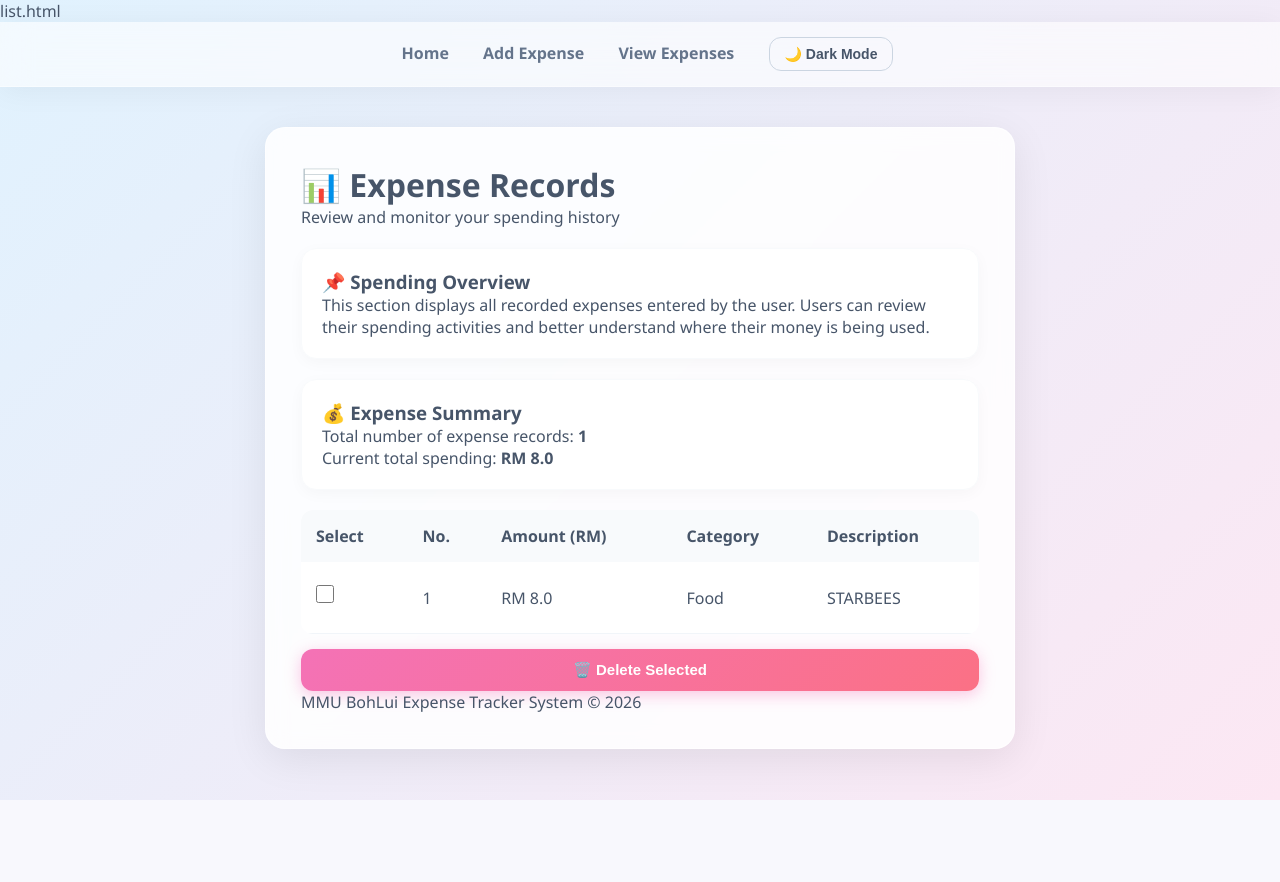
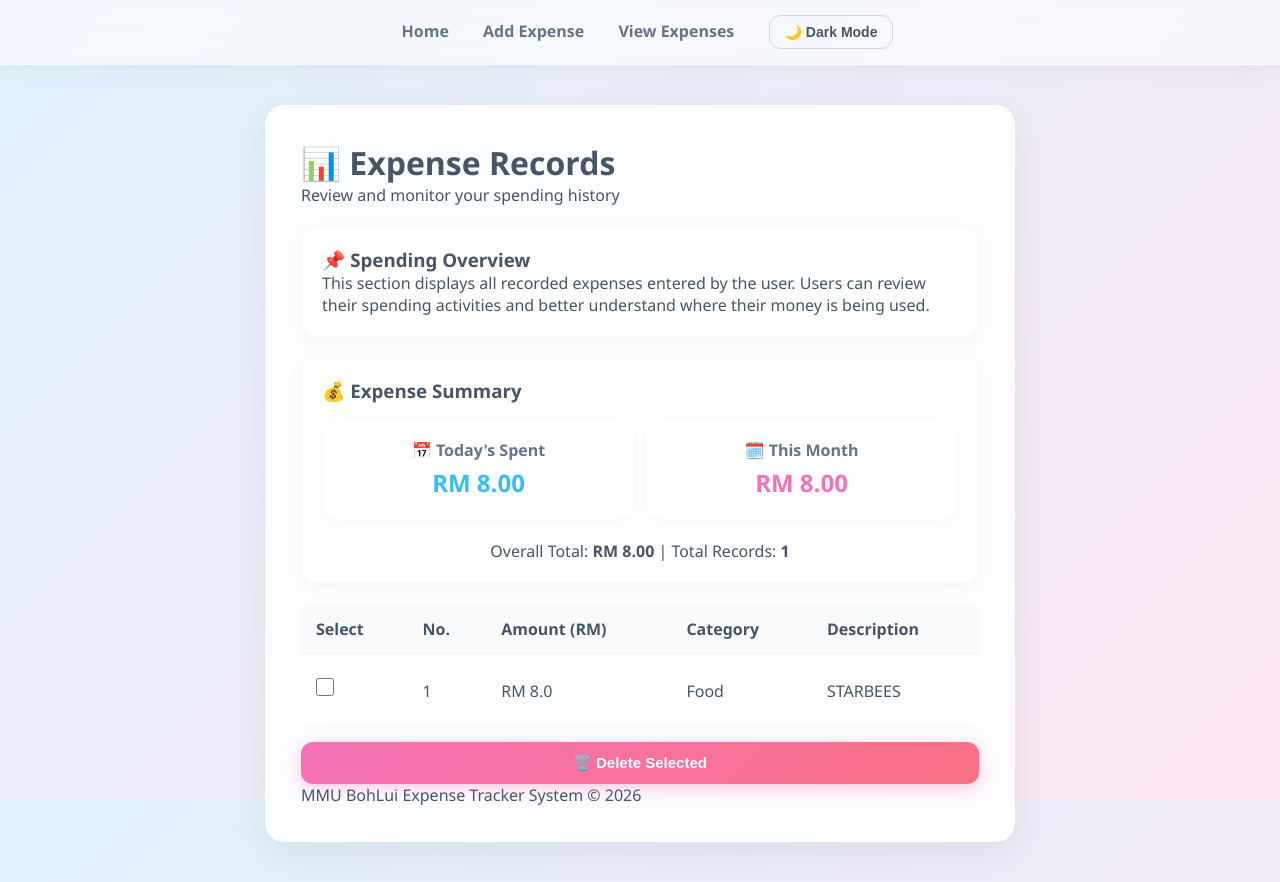
Before and after one commit to yewjoe18/MMU-BohLui, a Flask app: page /list in a window 1280 px wide. Before the commit the page ends 800 px from the top, so only its background shows below. Run offline with Flask 3, Linux system fonts and the light colour scheme; a user stored in the database is signed in; data comes from the database, SQL or seed files in the repository; both versions use the stored data as it was after the commit.

Commit message:
Update to the latest code that has been merge by our teammate

```diff
--- a/app.py
+++ b/app.py
@@ -6,7 +6,6 @@ from database import *
 app = Flask(__name__)
 app.secret_key = "bohlui_secret_key"
 
-# ✨ 让用户保持登录状态 30 天，不需要一直填密码
 app.config['PERMANENT_SESSION_LIFETIME'] = timedelta(days=30)
 
 create_table()
@@ -32,11 +31,11 @@ def register():
 
         try:
             register_student(name, email, hashed_pwd)
-            # 注册成功，发送成功消息
+            # register successful
             flash("Account created successfully! Please login.", "success")
             return redirect('/login')
         except:
-            # 注册失败（邮箱重复），发送错误消息，留在本页
+            # register unsuccessful
             flash("Email Already Registered! Please try a different one.", "error")
             return redirect('/register')
 
@@ -59,7 +58,7 @@ def login():
             session['student_email'] = student[2]
             return redirect('/')
         else:
-            # 登录失败，发送错误消息，留在本页
+            # login fail
             flash("Invalid Email or Password. Please try again.", "error")
             return redirect('/login')
 
@@ -88,6 +87,8 @@ def add_expense():
 
     return render_template('add.html')
 
+from datetime import datetime
+
 @app.route('/list')
 def list_expenses():
     if 'student_name' not in session:
@@ -95,14 +96,38 @@ def list_expenses():
 
     current_email = session.get('student_email')
     db_data = get_expenses(current_email)
+
+
     total_amount = 0
+    daily_total = 0
+    monthly_total = 0
     formatted_expenses = []
 
+    today_str = datetime.now().strftime("%Y-%m-%d")  # 比如 '2026-06-16'
+    current_month_str = datetime.now().strftime("%Y-%m") # 比如 '2026-06'
+
     for row in db_data:
-        total_amount += float(row[1])
-        formatted_expenses.append([row[0], row[1], row[2], row[3]])
+        amt = float(row[1])
+        date_str = row[5] # 数据库里的 expense_date 是第 6 个栏位 (索引为 5)
 
-    return render_template('list.html', expenses=formatted_expenses, total=total_amount)
+        total_amount += amt
+
+        # 判断是不是今天的消费
+        if date_str == today_str:
+            daily_total += amt
+
+        # 判断是不是这个月的消费
+        if date_str and date_str.startswith(current_month_str):
+            monthly_total += amt
+
+        # ✨ UPDATE: 把日期 (row[5]) 也加进列表里传给前端
+        formatted_expenses.append([row[0], row[1], row[2], row[3], row[5]])
+
+    return render_template('list.html',
+                           expenses=formatted_expenses,
+                           total=total_amount,
+                           daily_total=daily_total,      # 传给前端
+                           monthly_total=monthly_total)  # 传给前端
 
 @app.route('/chart')
 def chart():
@@ -120,7 +145,7 @@ def chart():
 
     return render_template('chart.html', categories=categories, amounts=amounts)
 
-# ✨ 新增：批量删除路由
+
 @app.route('/delete_batch', methods=['POST'])
 def delete_batch():
     if 'student_name' not in session:
--- a/database.py
+++ b/database.py
@@ -36,7 +36,7 @@ def get_expenses(current_email):
     conn.close()
     return data
 
-# ✨ 新增：批量删除功能
+
 def delete_batch_expenses(expense_ids, current_email):
     conn = sqlite3.connect(DB_NAME)
     cursor = conn.cursor()
@@ -55,7 +55,7 @@ def create_student_table():
             id INTEGER PRIMARY KEY AUTOINCREMENT,
             student_name TEXT,
             student_email TEXT UNIQUE,
-            password_hash TEXT  /* ✨ 新增密码栏位 */
+            password_hash TEXT
         )
     """)
     conn.commit()
--- a/templates/index.html
+++ b/templates/index.html
@@ -41,7 +41,6 @@
             <a href="/logout">Logout</a>
 
         <button id="themeToggle" class="theme-toggle-btn">🌙 Dark Mode</button>
-    </nav>
 
         </div>
 
--- a/templates/list.html
+++ b/templates/list.html
@@ -1,5 +1,3 @@
-list.html
-
 <!DOCTYPE html>
 <html lang="en">
 <head>
@@ -18,8 +16,9 @@ list.html
         <a href="/">Home</a>
         <a href="/add">Add Expense</a>
         <a href="/list">View Expenses</a>
+        <button id="themeToggle" class="theme-toggle-btn">🌙 Dark Mode</button>
 
-        <button id="themeToggle" class="theme-toggle-btn">🌙 Dark Mode</button>
+
     </nav>
 
     <!-- MAIN CONTAINER -->
@@ -51,19 +50,23 @@ list.html
 
         <!-- SUMMARY SECTION -->
         <section class="feature-box">
-
             <h3>💰 Expense Summary</h3>
 
-            <p>
-                Total number of expense records:
-                <strong>{{ expenses|length }}</strong>
+            <!-- ✨ UPDATE: 使用你之前写的网格布局实现左右卡片 -->
+            <div class="quick-add-grid" style="margin-top: 15px;">
+                <div class="stats-card" style="margin-top: 0; text-align: center;">
+                    <p style="color: #64748b; font-weight: bold;">📅 Today's Spent</p>
+                    <h2 style="color: #38bdf8; margin-top: 5px;">RM {{ "%.2f"|format(daily_total) }}</h2>
+                </div>
+                <div class="stats-card" style="margin-top: 0; text-align: center;">
+                    <p style="color: #64748b; font-weight: bold;">🗓️ This Month</p>
+                    <h2 style="color: #f472b6; margin-top: 5px;">RM {{ "%.2f"|format(monthly_total) }}</h2>
+                </div>
+            </div>
+
+            <p style="text-align: center; margin-top: 15px; color: #475569;">
+                Overall Total: <strong>RM {{ "%.2f"|format(total) }}</strong> | Total Records: <strong>{{ expenses|length }}</strong>
             </p>
-
-            <p>
-                Current total spending:
-                <strong>RM {{ total }}</strong>
-            </p>
-
         </section>
 
         <!-- EXPENSE TABLE SECTION -->
```
Also changed, not shown: templates/add.html (+1 -12 lines), expense.db.
